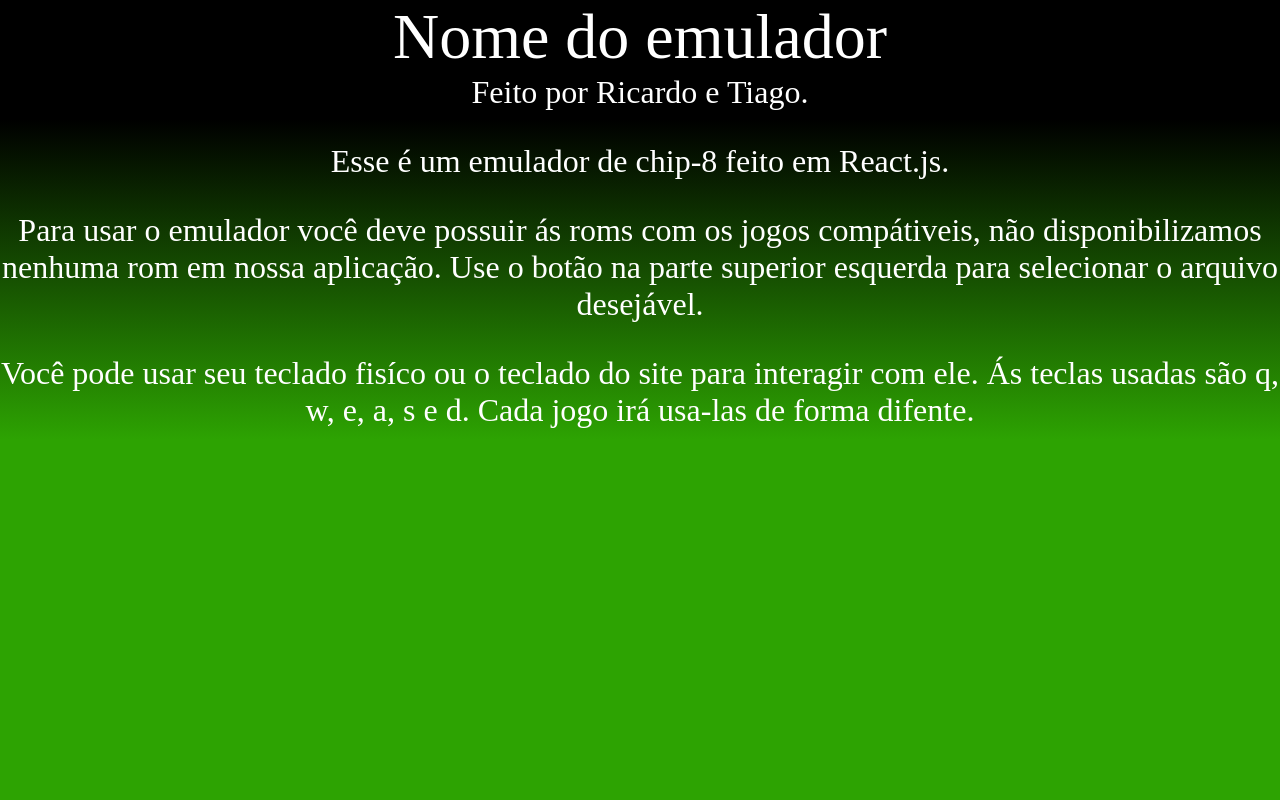
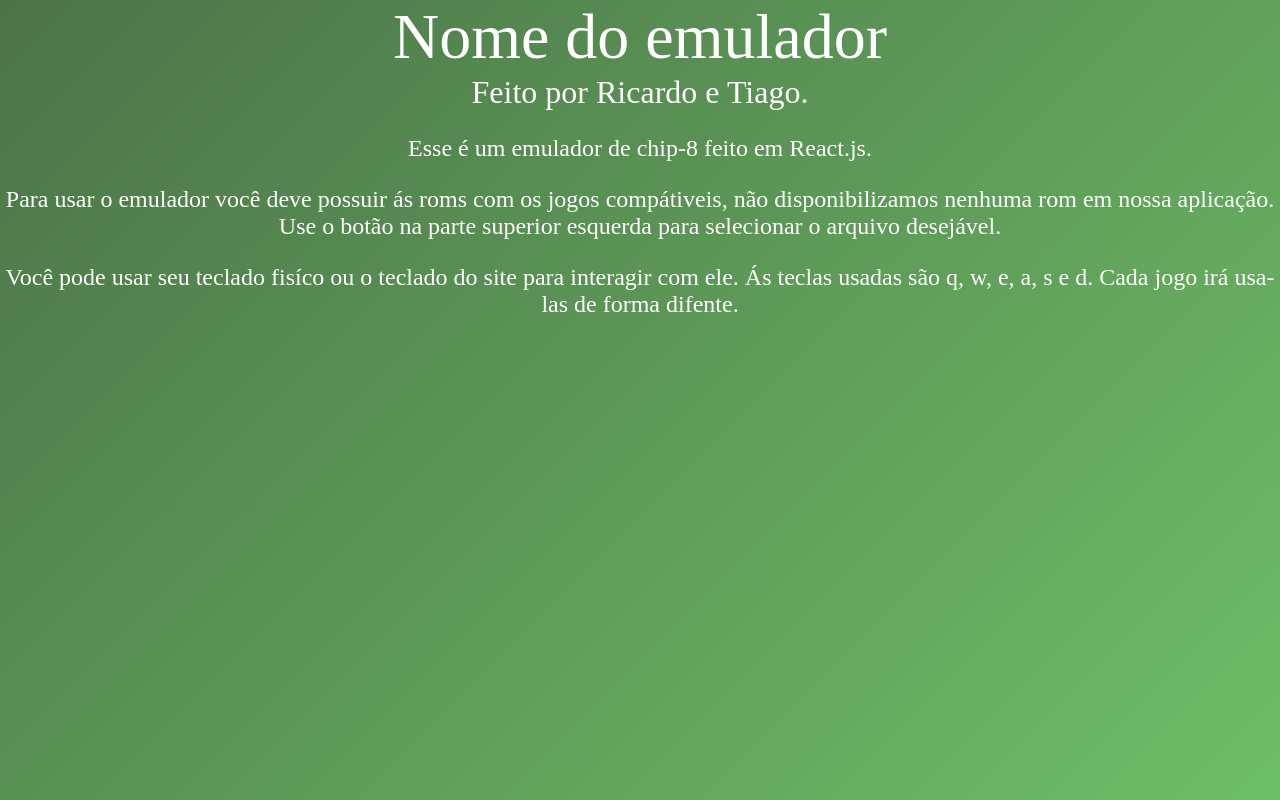
Before and after one commit to sleiph/CHIP-OITO, a React (Create React App) app: page / in a window 1280 px wide. Built offline with nearby package versions, Linux system fonts and the light colour scheme.

Commit message:
os humilhados serao exaltados

```diff
--- a/src/pages/Opening.js
+++ b/src/pages/Opening.js
@@ -1,14 +1,25 @@
 import React from 'react';
-import styled from 'styled-components';
+import styled, { keyframes } from 'styled-components';
+let x = 0;
+
+const changeBack = keyframes`
+    0% { background-position:  0% 80%; }
+    50% { background-position: 80% 100%; }
+    100% { background-position: 0% 90%; }
+`
 
 const Container = styled.div`
-  width: 100%;
-  height: 100%;
-  display: flex;
-  flex-direction: column;
-  background: linear-gradient(180deg, #000000 15%, #2da302 55%);
-  text-align: center;
-  font-family: "Bahnschrift"
+    width: 100%;
+    height: 100%;
+    display: flex;
+    flex-direction: column;
+    background: linear-gradient(-45deg, #19f505, #70c269, #425e3f, #042601);
+    background-size: 400% 400%;
+    text-align: center;
+    font-family: "Bahnschrift";
+    animation-name: ${changeBack};
+    animation-duration: 8s;
+    animation-iteration-count: infinite;
 `
 
 const Title = styled.div`
@@ -23,7 +34,7 @@ const Subtitle = styled.div`
 
 const Text = styled.div`
     color: white;
-    font-size: 2em;
+    font-size: 1.5em;
     padding-top: 1em;
 `
 
--- a/src/services/Apontador.js
+++ b/src/services/Apontador.js
@@ -16,7 +16,6 @@ const Apontador = {
    * Começa a executar as instruções gravadas na memória
    */
   Comecar: function (setRegistradores, setDisplay, setIndice, setTimers, setInstrucao) {
-    console.log("resetou");
     setInterval(
       function() {
         aponta(setRegistradores, setDisplay, setIndice, setTimers, setInstrucao)
```
Also changed, not shown: src/data/oito.gif (added).
